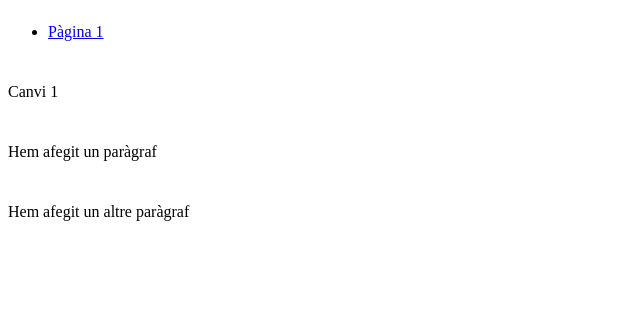
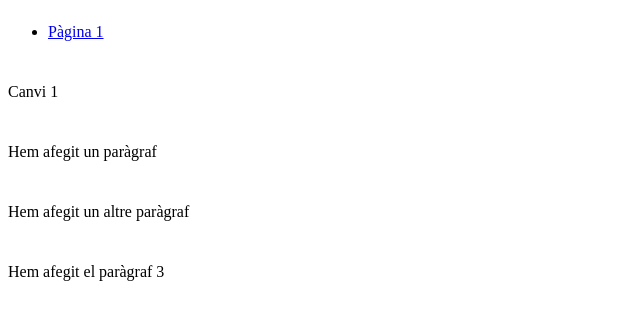
Before and after one commit to cristinaRoige/projecte_git, a plain HTML site: page projecte/index.html in a window 1280 px wide. Shown: the part 101-420 px from the top of the page, without its empty margins (0-640 px from the left). Drawn offline with Linux system fonts and the light colour scheme.

Commit message:
canvi per veure els resets 1

```diff
--- a/projecte/index.html
+++ b/projecte/index.html
@@ -24,5 +24,6 @@
 	<div class="clear"><p>Canvi 1</p></div>
 	<div class="clear"><p>Hem afegit un paràgraf</p></div>
 	<div class="clear"><p>Hem afegit un altre paràgraf</p></div>
+	<div class="clear"><p>Hem afegit el paràgraf 3</p></div>
 </body>
 </html>
```
